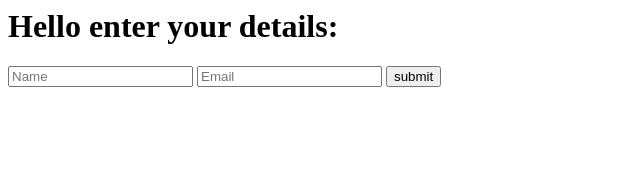
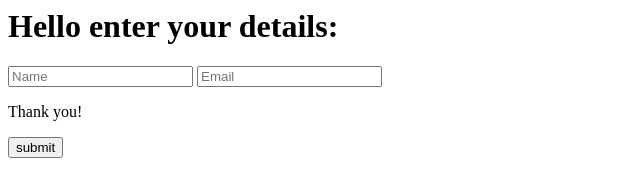
Before and after one commit to gines18/crud-postman-mongodb, a website: page public/index.html in a window 1280 px wide. Shown: the whole page, without its empty margins (0-640 px from the left). Drawn offline with Linux system fonts and the light colour scheme.

Commit message:
Added a paragraph element with the text "Thank you!" to the form in index.html

```diff
--- a/public/index.html
+++ b/public/index.html
@@ -8,6 +8,7 @@
   <form action="/submit" method="post">
     <input type="text" name="name" placeholder="Name" />
     <input type="email" name="email" placeholder="Email" />
+    <p>Thank you!</p>
     <button type="submit" value="submit">submit</button>
   </form>
 
```
